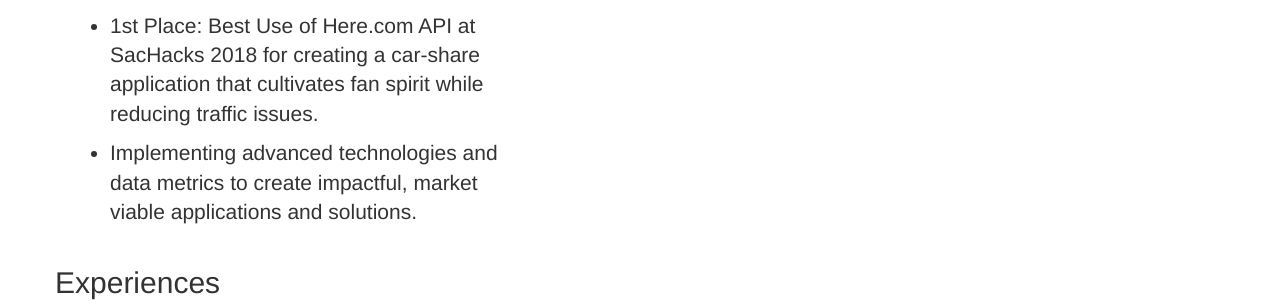
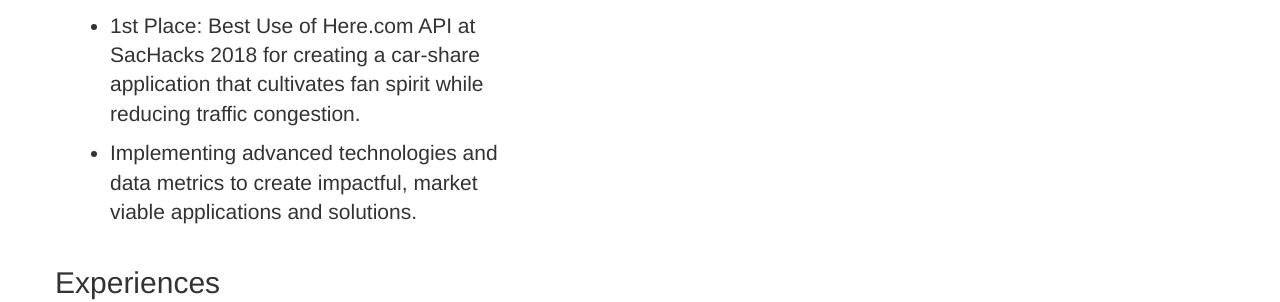
Before and after one commit to jawang94/jawang94.github.io, a Jekyll site: the page built from _posts/2000-1-1-exp.markdown, in a window 1280 px wide and 900 px high, scrolled down 1417 px. Shown: the part 246-548 px from the top of the window. Built offline with Jekyll 4.4.1, drawn with Linux system fonts in a browser that asks for light colours; nearby versions of some CDN libraries; library files that are not in the unit come from our copies.

Commit message:
Updated Experience for MLH

```diff
--- a/_posts/2000-1-1-exp.markdown
+++ b/_posts/2000-1-1-exp.markdown
@@ -8,6 +8,6 @@ description: |
 
 - 1st Place: Disrupting the Credit Score Industry at DefHacks 2019 for designing a new universal, transparent, and distributed credit score system.
 
-- 1st Place: Best Use of Here.com API at SacHacks 2018 for creating a car-share application that cultivates fan spirit while reducing traffic issues.
+- 1st Place: Best Use of Here.com API at SacHacks 2018 for creating a car-share application that cultivates fan spirit while reducing traffic congestion.
 
 - Implementing advanced technologies and data metrics to create impactful, market viable applications and solutions.
```
